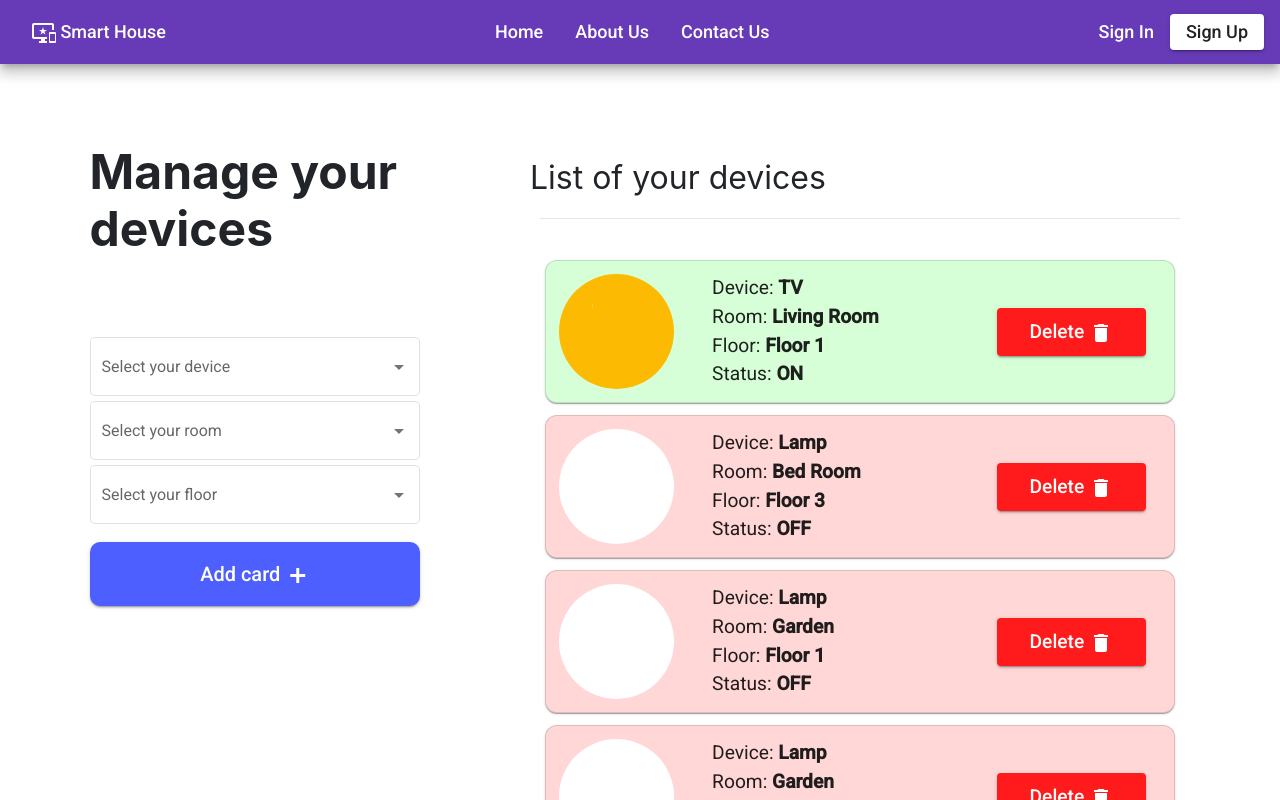
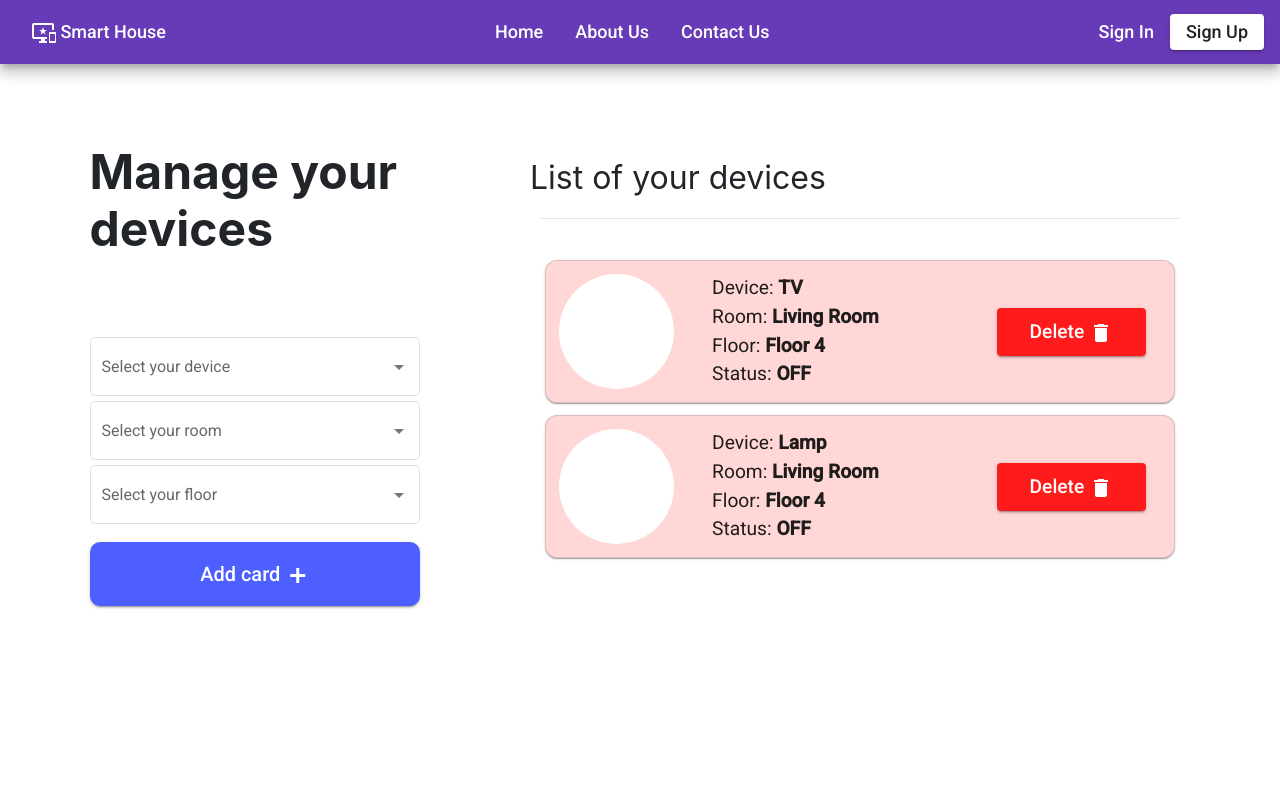
Before and after one commit to Mr-Yassine/Smart-House, an Angular app: page /home in a window 1280 px wide. Built offline with nearby package versions, Linux system fonts and the light colour scheme; data requests are answered from the project's data file.

Commit message:
first commit

```diff
--- a/db.json
+++ b/db.json
@@ -24,53 +24,8 @@
   ],
   "cards": [
     {
-      "id": 1,
+      "id": "b556921b-2d79-4130-a74f-36da530af7dc",
       "device": "TV",
-      "floor": "Floor 1",
-      "room": "Living Room",
-      "status": "ON",
-      "on": true,
-      "off": false
-    },
-    {
-      "id": 2,
-      "device": "Lamp",
-      "floor": "Floor 3",
-      "room": "Bed Room",
-      "status": "OFF",
-      "on": false,
-      "off": true
-    },
-    {
-      "id": "366fa387-18d2-4f80-8f52-5692db0513c5",
-      "device": "Lamp",
-      "room": "Garden",
-      "floor": "Floor 1",
-      "off": true,
-      "on": false,
-      "status": "OFF"
-    },
-    {
-      "id": "8cecf9ec-c1ef-4ddb-b5e0-f8af97103ca2",
-      "device": "Lamp",
-      "room": "Garden",
-      "floor": "Floor 4",
-      "off": true,
-      "on": false,
-      "status": "OFF"
-    },
-    {
-      "id": "30343017-162f-4530-9a18-93e2593b4413",
-      "device": "Speaker",
-      "room": "Bedroom",
-      "floor": "Floor 4",
-      "off": true,
-      "on": false,
-      "status": "OFF"
-    },
-    {
-      "id": "b00e231e-3e32-44cc-830e-cd3ed0d297a0",
-      "device": "Lamp",
       "room": "Living Room",
       "floor": "Floor 4",
       "off": true,
@@ -78,16 +33,7 @@
       "status": "OFF"
     },
     {
-      "id": "b8b50cbf-d395-4ae4-8c16-938241c6b699",
-      "device": "Lamp",
-      "room": "Garden",
-      "floor": "Floor 4",
-      "off": true,
-      "on": false,
-      "status": "OFF"
-    },
-    {
-      "id": "03c1f599-d99a-4b46-8961-e61cf17b7d81",
+      "id": "36090656-17a5-4813-9ff7-bde662ab1c0f",
       "device": "Lamp",
       "room": "Living Room",
       "floor": "Floor 4",
--- a/src/app/pages/home/home.component.ts
+++ b/src/app/pages/home/home.component.ts
@@ -93,7 +93,6 @@ export class HomeComponent implements OnInit {
       this.myCard.floor = "";
       this.myCard.id = uuid.v4();
       this.eventsSubject.next();
-      this.getCards();
 
     } else {
       alert("Please fill all the fields");
```
